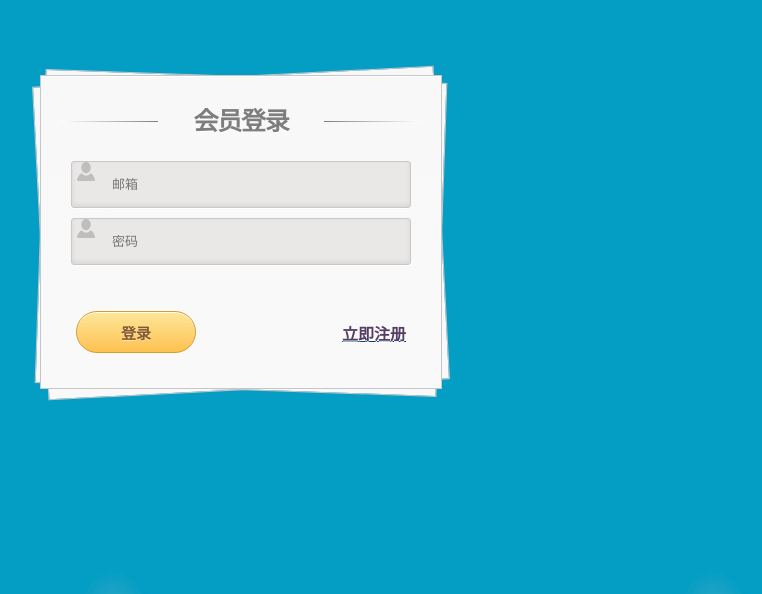
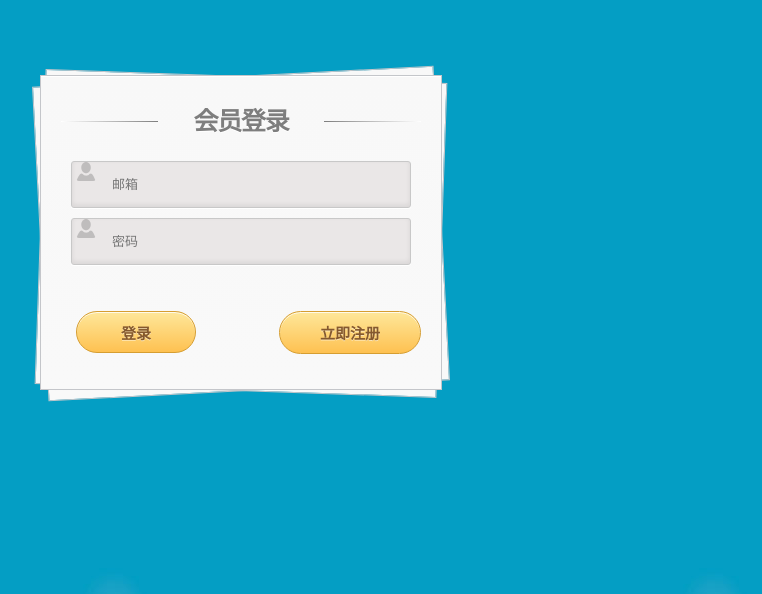
Before and after one commit to LittleFishUP/selfblog_django, a Django app: page / in a window 1280 px wide. Shown: the top 594 px of the page, without its empty margins (399-1161 px from the left). Run offline with Django 3.2, Linux system fonts and the light colour scheme; parts of the project's set-up code (start-up, migrations or seed data) failed here and were passed over.

Commit message:
Update blog/templates/login.html

```diff
--- a/blog/templates/login.html
+++ b/blog/templates/login.html
@@ -28,18 +28,20 @@
 				<input type="password" placeholder="密码" required="" name="password" />
 			</div>
 			 <div class="">
-				<span class="help-block u-errormessage" id="js-server-helpinfo">&nbsp;</span>			</div>
+				<span class="help-block u-errormessage" id="js-server-helpinfo">&nbsp;</span>
+			</div>
 			<div>
-				<!-- <input type="submit" value="Log in" /> -->
-				<input type="submit" value="登录" class="btn btn-primary" id="js-btn-login"/>
-				<a href="{% url 'register' %}"><h4>立即注册</h4></a>
-				<!-- <a href="#">Register</a> -->
+
+				<input type="submit" value="登录"  class="btn btn-primary" id="js-btn-login"/>
+				<a href="{% url 'register' %}" id="changepage" style="font: bold 15px Helvetica, Arial, sans-serif;color: #85592e;
+				text-decoration: none;margin: 20px 0 35px 15px; padding:10px;">立即注册</a>
+
 			</div>
-		</form><!-- form -->
+		</form>
 
-	</section><!-- content -->
+	</section>
 </div>
-<!-- container -->
+
 
 
 <br><br><br><br>
```
